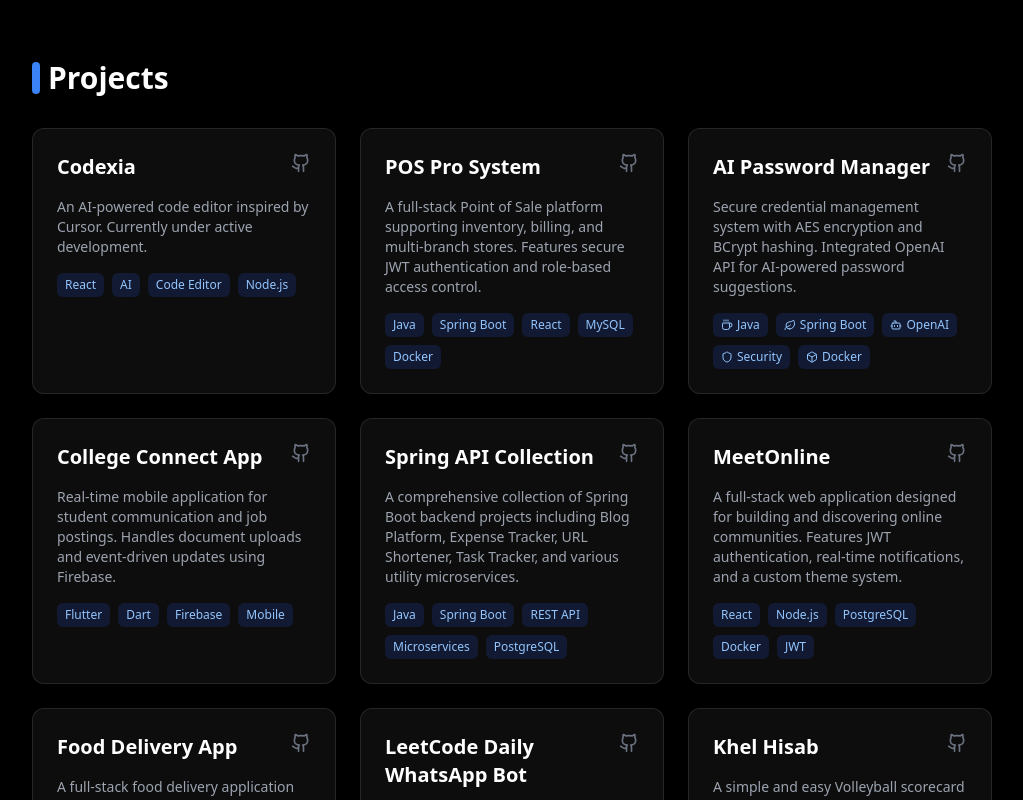
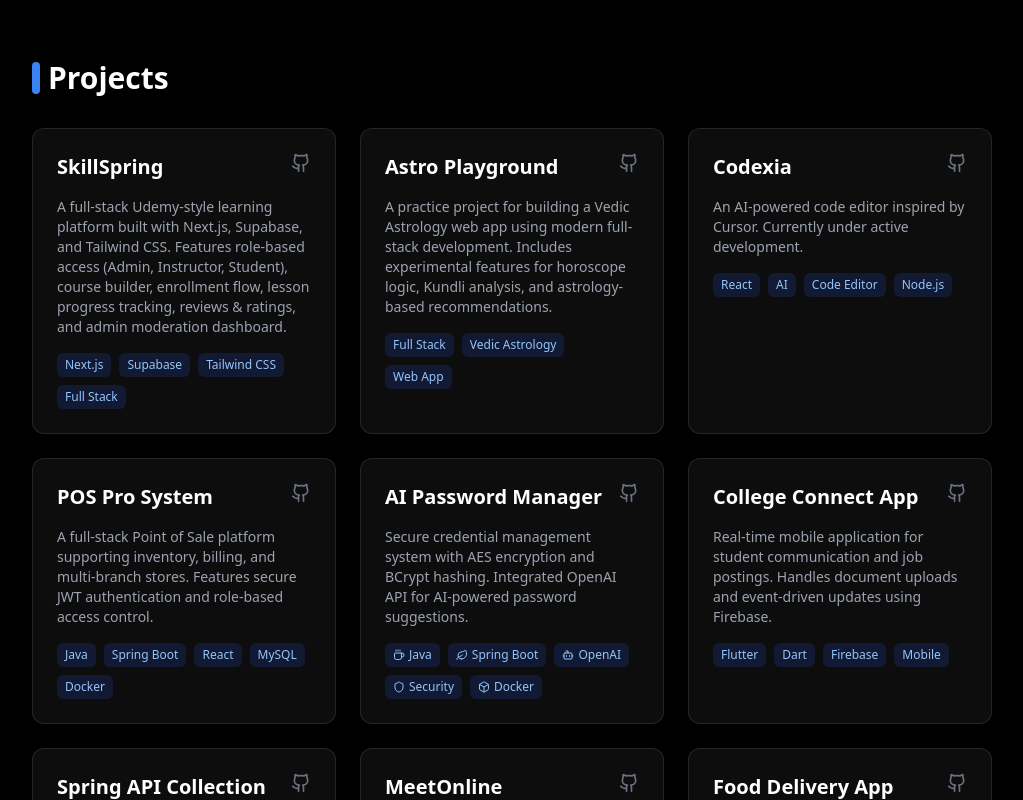
Before and after one commit to praakhartripathi/prakhar-tripathi-portfolio, a React (Vite) app: page / in a window 1280 px wide. Shown: the part 1700-2500 px from the top of the page, without its empty margins (256-1279 px from the left). Built offline with nearby package versions, Linux system fonts and the light colour scheme.

Commit message:
pushed cha\nges

```diff
--- a/src/components/Sections.jsx
+++ b/src/components/Sections.jsx
@@ -75,6 +75,46 @@
 
       <Section id="projects" title="Projects">
         <div className="grid grid-cols-1 md:grid-cols-2 lg:grid-cols-3 gap-6">
+          {/* Project: SkillSpring */}
+          <div className="bg-gray-50 dark:bg-white/5 rounded-xl p-6 border border-gray-200 dark:border-white/10 hover:border-blue-500/50 transition-colors group">
+            <div className="flex justify-between items-start mb-4">
+              <h3 className="text-xl font-bold text-gray-900 dark:text-white group-hover:text-blue-500 transition-colors">SkillSpring</h3>
+              <a href="https://github.com/praakhartripathi/skillspring-learning-platform" target="_blank" rel="noopener noreferrer" className="text-gray-500 hover:text-blue-500 transition-colors">
+                <Github size={20} />
+              </a>
+            </div>
+            <p className="text-sm text-gray-600 dark:text-gray-400 mb-4">
+              A full-stack Udemy-style learning platform built with Next.js, Supabase, and Tailwind CSS. Features role-based access (Admin, Instructor, Student), course builder, enrollment flow, lesson progress tracking, reviews & ratings, and admin moderation dashboard.
+            </p>
+            <div className="flex flex-wrap gap-2">
+              {['Next.js', 'Supabase', 'Tailwind CSS', 'Full Stack'].map((tech) => (
+                <span key={tech} className="px-2 py-1 text-xs font-medium rounded-md bg-blue-100 dark:bg-blue-900/30 text-blue-700 dark:text-blue-300">
+                  {tech}
+                </span>
+              ))}
+            </div>
+          </div>
+
+          {/* Project: Astro Playground */}
+          <div className="bg-gray-50 dark:bg-white/5 rounded-xl p-6 border border-gray-200 dark:border-white/10 hover:border-blue-500/50 transition-colors group">
+            <div className="flex justify-between items-start mb-4">
+              <h3 className="text-xl font-bold text-gray-900 dark:text-white group-hover:text-blue-500 transition-colors">Astro Playground</h3>
+              <a href="https://github.com/praakhartripathi/astro-playground" target="_blank" rel="noopener noreferrer" className="text-gray-500 hover:text-blue-500 transition-colors">
+                <Github size={20} />
+              </a>
+            </div>
+            <p className="text-sm text-gray-600 dark:text-gray-400 mb-4">
+              A practice project for building a Vedic Astrology web app using modern full-stack development. Includes experimental features for horoscope logic, Kundli analysis, and astrology-based recommendations.
+            </p>
+            <div className="flex flex-wrap gap-2">
+              {['Full Stack', 'Vedic Astrology', 'Web App'].map((tech) => (
+                <span key={tech} className="px-2 py-1 text-xs font-medium rounded-md bg-blue-100 dark:bg-blue-900/30 text-blue-700 dark:text-blue-300">
+                  {tech}
+                </span>
+              ))}
+            </div>
+          </div>
+
           {/* Project: Codexia */}
           <div className="bg-gray-50 dark:bg-white/5 rounded-xl p-6 border border-gray-200 dark:border-white/10 hover:border-blue-500/50 transition-colors group">
             <div className="flex justify-between items-start mb-4">
@@ -278,7 +318,7 @@
             {
               category: "Backend",
               icon: <Server className="w-6 h-6 text-green-500" />,
-              skills: ["Spring Boot", "REST APIs", "Microservices", "JPA/Hibernate"]
+              skills: ["Spring Boot", "REST APIs", "Microservices", "JPA/Hibernate", "Supabase"]
             },
             {
               category: "Frontend",
```
Also changed, not shown: 1 other file (tests, documents, lock files or other folders).
